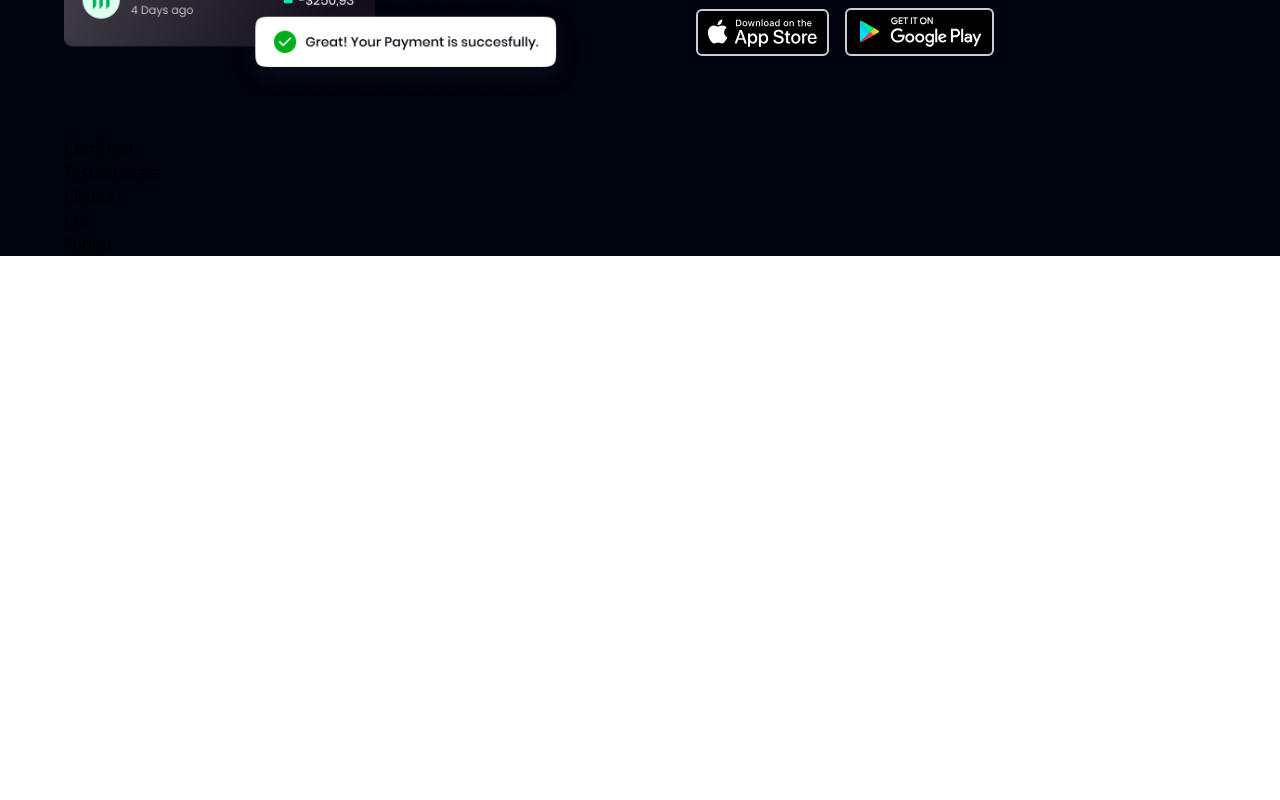
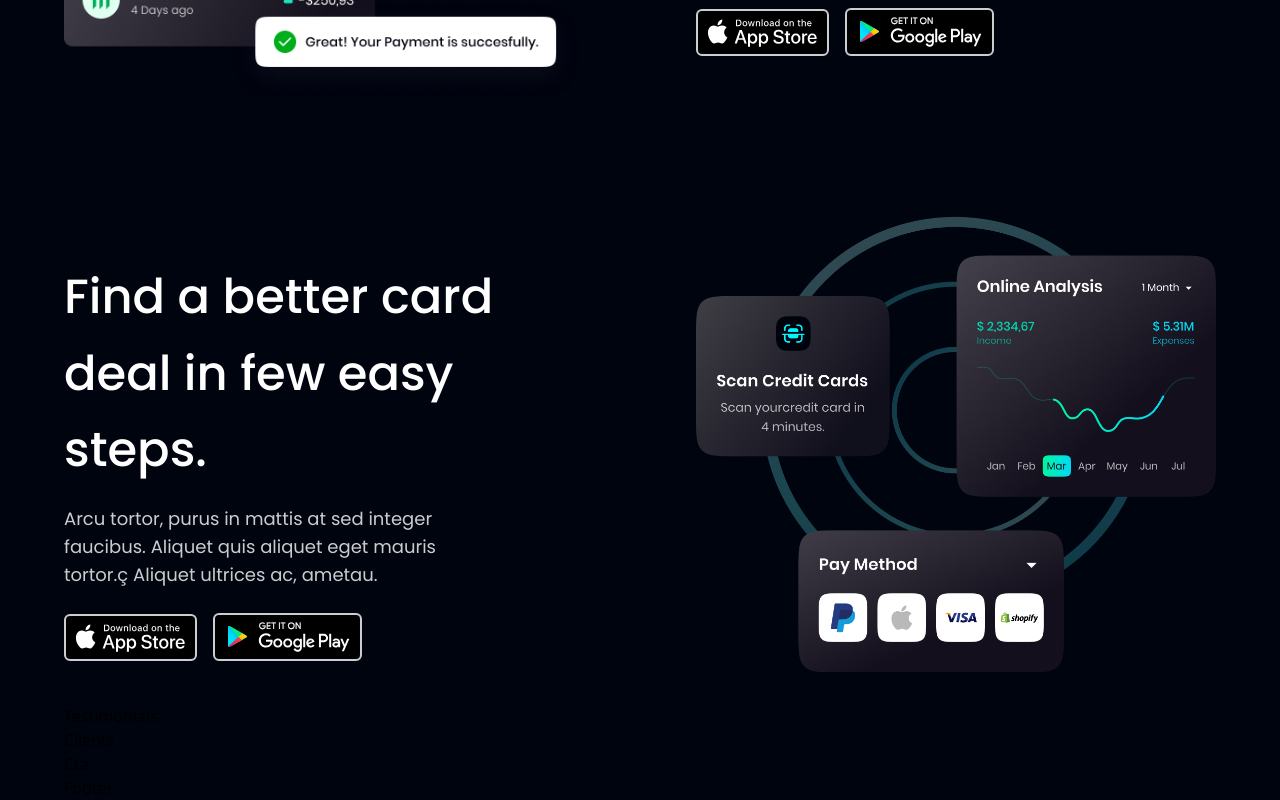
Before and after one commit to k1d12r04/bank-website, a React (Vite) app: page / in a window 1280 px wide. Shown: the part 1755-2555 px from the top of the page. Before the commit the page ends 2011 px from the top, so only its background shows below. Built offline with nearby package versions, Linux system fonts and the light colour scheme.

Commit message:
Add card section

```diff
--- a/src/components/Billing.jsx
+++ b/src/components/Billing.jsx
@@ -4,7 +4,7 @@ const Billing = () => {
   return (
     <section
       id="solution"
-      className="text-white font-poppins grid md:auto-cols-fr md:grid-flow-col md:gap-28 "
+      className="text-white font-poppins grid md:auto-cols-fr md:grid-flow-col md:gap-28 mb-20"
     >
       <div>
         <img src={bill} alt="bill image" className="mb-8" />
--- a/src/components/CardDeal.jsx
+++ b/src/components/CardDeal.jsx
@@ -1,5 +1,38 @@
+import { appStore, googlePlay, card } from '../assets';
+
 const CardDeal = () => {
-  return <div>CardDeal</div>;
+  return (
+    <section
+      id="solution"
+      className="text-white font-poppins grid md:auto-cols-fr md:grid-flow-col md:gap-28 "
+    >
+      <div className="md:order-2">
+        <img src={card} alt="card deal image" className="mb-8" />
+      </div>
+
+      <div className="place-self-center md:order-1">
+        <h3 className="text-2xl sm:text-5xl mb-4 font-medium sm:leading-[1.6] ">
+          Find a better card deal in few easy steps.
+        </h3>
+        <p className="text-white/80 mb-6 sm:text-lg md:w-3/4">
+          Arcu tortor, purus in mattis at sed integer faucibus. Aliquet quis
+          aliquet eget mauris tortor.ç Aliquet ultrices ac, ametau.
+        </p>
+        <div className="flex gap-4 items-center justify-center md:justify-start">
+          <img
+            className="border-2 border-white/80 rounded-md cursor-pointer"
+            src={appStore}
+            alt="get on app store"
+          />
+          <img
+            className="border-2 border-white/80 rounded-md cursor-pointer"
+            src={googlePlay}
+            alt="get on google play"
+          />
+        </div>
+      </div>
+    </section>
+  );
 };
 
 export default CardDeal;
```
